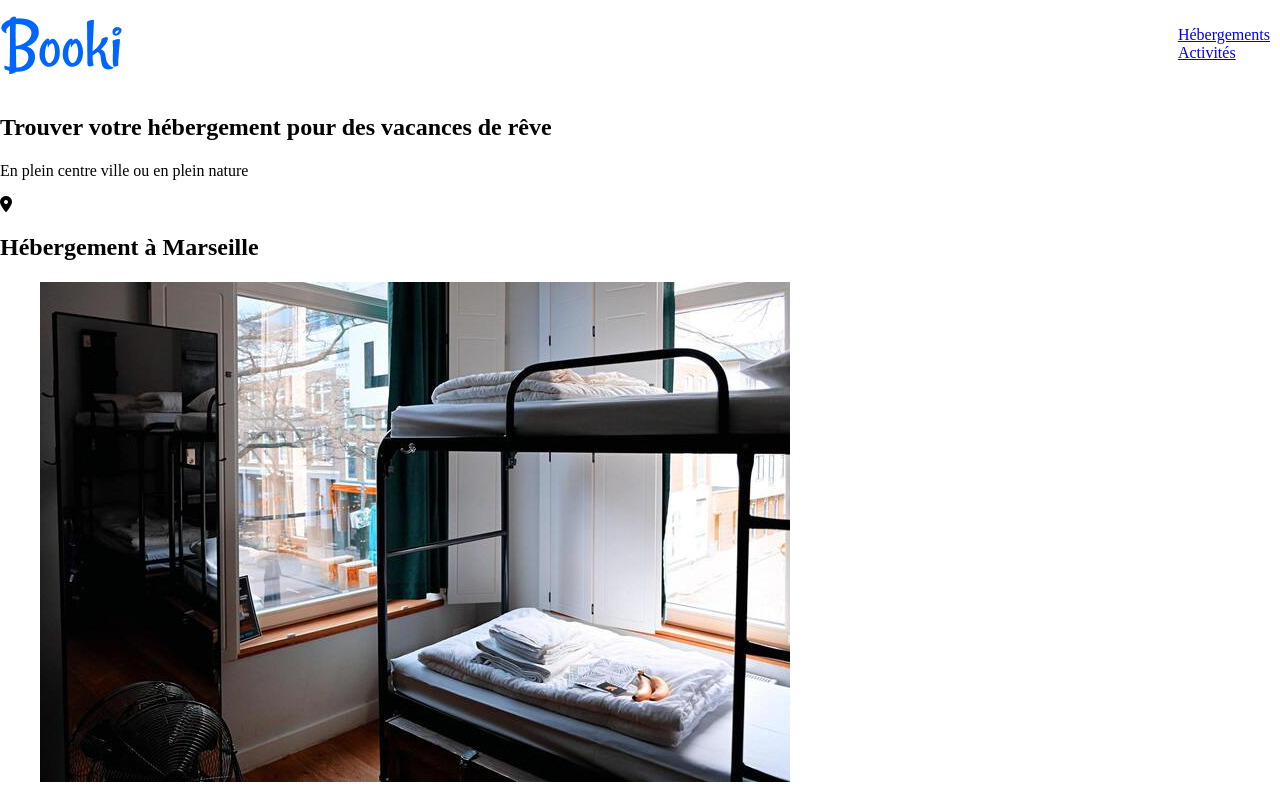
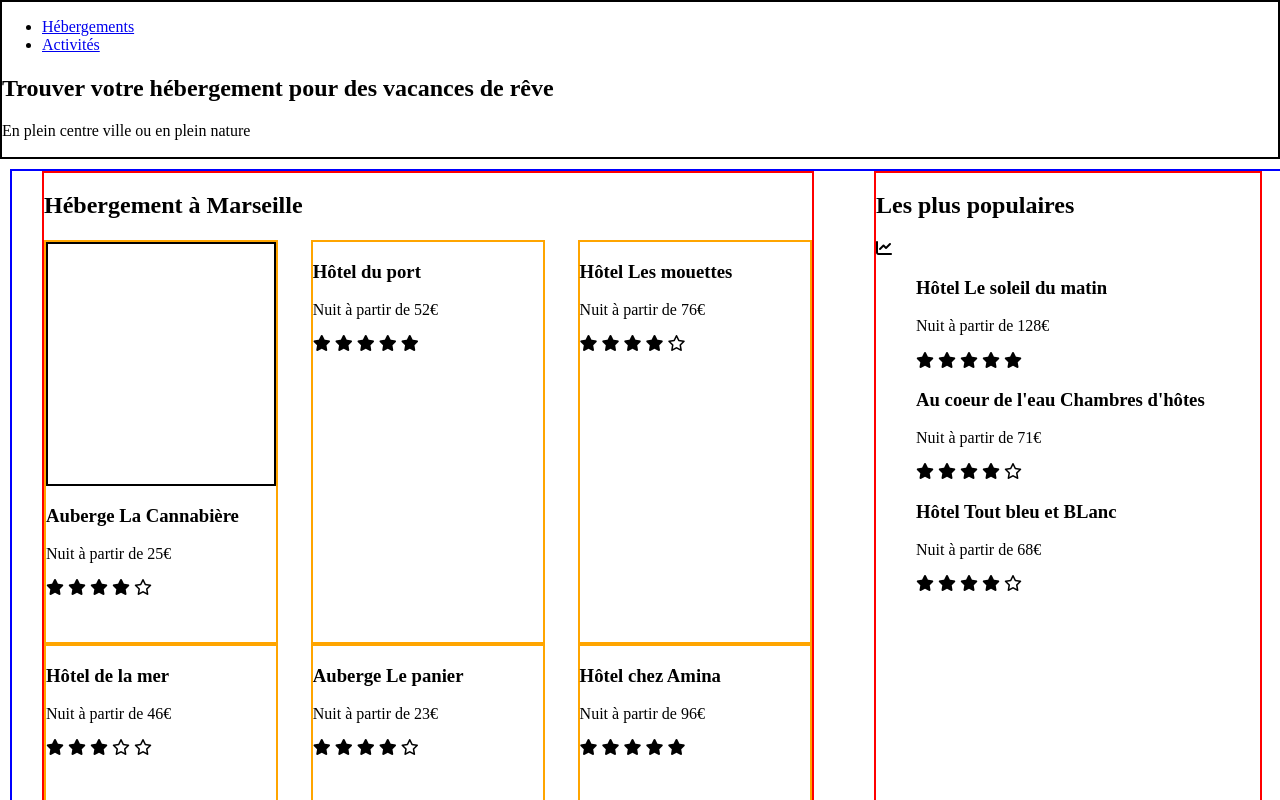
Before and after one commit to halzizi/P2_Hala_Zizi, a plain HTML site: page index.html in a window 1280 px wide. Shown: the top 800 px of the page. Drawn offline with Linux system fonts and the light colour scheme.

Commit message:
26012022

```diff
--- a/css/style.css
+++ b/css/style.css
@@ -1,12 +1,71 @@
 body{
-    position: relative;
-}
-nav {
-    position: absolute;
-    top: 10px;
-    right: 10px;
 
 }
-nav ul {
-    list-style-type: none;
+
+header {
+    border: 2px solid black;
 }
+
+img {
+    display: none;
+}
+
+main{
+    border: 2px solid blue;
+    margin: 10px;
+    display: flex;
+    width: 100%;
+    height: 1260px;
+    flex-direction: row;
+    justify-content: space-around;
+
+}
+
+/* hebergements a marseille */
+.hebergements {
+    border: 2px solid red;
+    width: 60%;
+
+
+}
+
+.hebergements .figures {
+    display: flex;
+    flex-direction: row;
+    flex-wrap: wrap;
+    justify-content: space-between;
+}
+
+.hebergements .figures figure {
+    width: 30%;
+    border: 2px solid orange;
+    height: 400px;
+    margin: 0;
+}
+
+.hebergements .figures .image {
+    border: 2px solid black;
+    height: 240px;
+
+}
+
+.hebergements .figures .image img {
+
+}
+
+
+
+
+
+/* les plus populaires */
+aside {
+    border: 2px solid red;
+    width: 30%;
+}
+
+.activites {
+    border: 2px solid green;
+}
+footer {
+    border: 2px solid orange;
+}
--- a/index.html
+++ b/index.html
@@ -18,24 +18,37 @@
      <header>
          <img src="images/logo/Booki.png" alt="logo">
         <nav>
-            <ul>
+            <ul class="navlist">
                 <li><a href="hebergements.html"> Hébergements </a></li>
                 <li><a href="activites.html"> Activités </a></li>
              </ul>
         </nav>
-
+        <section>
             <h2> Trouver votre hébergement pour des vacances de rêve </h2>
             <p>En plein centre ville ou en plein nature </p>
-        <i class="fas fa-map-marker-alt"></i>
+
+            <!---
+
+            <i class="fas fa-map-marker-alt"></i> Mettre bare de recherche;
+
+            les filtres:
+            <i class="fas fa-money-bill-wave"></i> économique;
+            <i class="fas fa-child"></i> Famillial;
+            <i class="fas fa-heart"></i> Romantique;
+            <i class="fas fa-dog"></i> Animaux autorisés;
+
+            -->
+        </section>
      </header>
 
     <main>
-        <section>
-            <div class="hebergements">
+        <section class="hebergements">
             <h2>Hébergement à Marseille </h2>
-
+            <div class="figures">
                 <figure>
+                    <div class="image">
                         <img src="images/hebergements/4_small/cannebiere.jpg" alt="Photo d'une chambre d'auberge la cannebière">
+                    </div>
                         <figcaption>
                             <h3> Auberge La Cannabière</h3>
                             <p>Nuit à partir de 25€</p>
@@ -47,6 +60,7 @@
                                 <i class="far fa-star"></i>
                             </p>
                         </figcaption>
+
                     </figure>
 
                     <figure>
@@ -98,17 +112,19 @@
                 </figure>
 
                 <figure>
+                    <div>
                         <img src="images/hebergements/4_small/panier.jpg" alt="Photo d'une chambre de l'auberge le panier">
+                    </div>
                     <figcaption>
                         <h3> Auberge Le panier </h3>
                         <p>Nuit à partir de 23€  </p>
-                        <p>
+                        <div>
                             <i class="fas fa-star"></i>
                             <i class="fas fa-star"></i>
                             <i class="fas fa-star"></i>
                             <i class="fas fa-star"></i>
                             <i class="far fa-star"></i>
-                        </p>
+                        </div>
                     </figcaption>
 
                 </figure>
@@ -128,16 +144,19 @@
                     </figcaption>
 
                 </figure>
+            </div>
 
                 <a href="hebergementmarseille.html"><h3> Afficher plus </h3></a>
-             </div>
+
         </section>
 
         <aside>
-            <div class="populaires">
+            <div class="titre">
                 <h2> Les plus populaires</h2>
                 <i class="fas fa-chart-line"></i>
+            </div>
 
+            <div class="populaires">
                 <figure>
                     <img src="images/hebergements/4_small/soleil.jpg" alt="Photo de chambre de l'hôtel le soleil du matin">
                     <figcaption>
@@ -185,10 +204,12 @@
             </div>
         </aside>
 
-        <section>
-            <div class="activites"></div>
+
+    </main>
+
+    <section class="activites">
         <H2> Activités à Marseille </H2>
-
+        <div>
             <figure>
                 <img src="" alt="Photo du Vieux Port">
                 <figcaption>
@@ -231,27 +252,26 @@
 
         </div>
     </section>
-    </main>
 
-    <footer class="footer">
-       <h3> A propos </h3>
-        <ul>
+    <div class="footer">
+        <footer>
+                <ul class="1"><h3> A propos </h3>
                     <li><a href="fonctionnement.html"> Fonctionnement du site</a></li>
                     <li><a href="conditions.html"> Conditions générale de vente </a></li>
                     <li><a href="donnees.html"> Données et confidentialité </a></li>
                 </ul>
 
-        <h3> Nos hébergements </h3>
-        <ul>
+                <ul class="2"><h3> Nos hébergements </h3>
                     <li><a href="charte.html"> Charte qualité </a></li>
                     <li><a href="soumettre.html"> Soumettre votre hôtel </a></li>
                 </ul>
-        <h3> Assistance </h3>
-        <ul>
+
+                <ul class="3"><h3> Assistance </h3>
                     <li><a href="aide.html"> Centre d'aide </a></li>
                     <li><a href="contacter.html"> Nous contacter </a></li>
                 </ul>
         </footer>
+    </div>
 
 </body>
 
```
Lines whose indentation alone changed are shown as unchanged.
